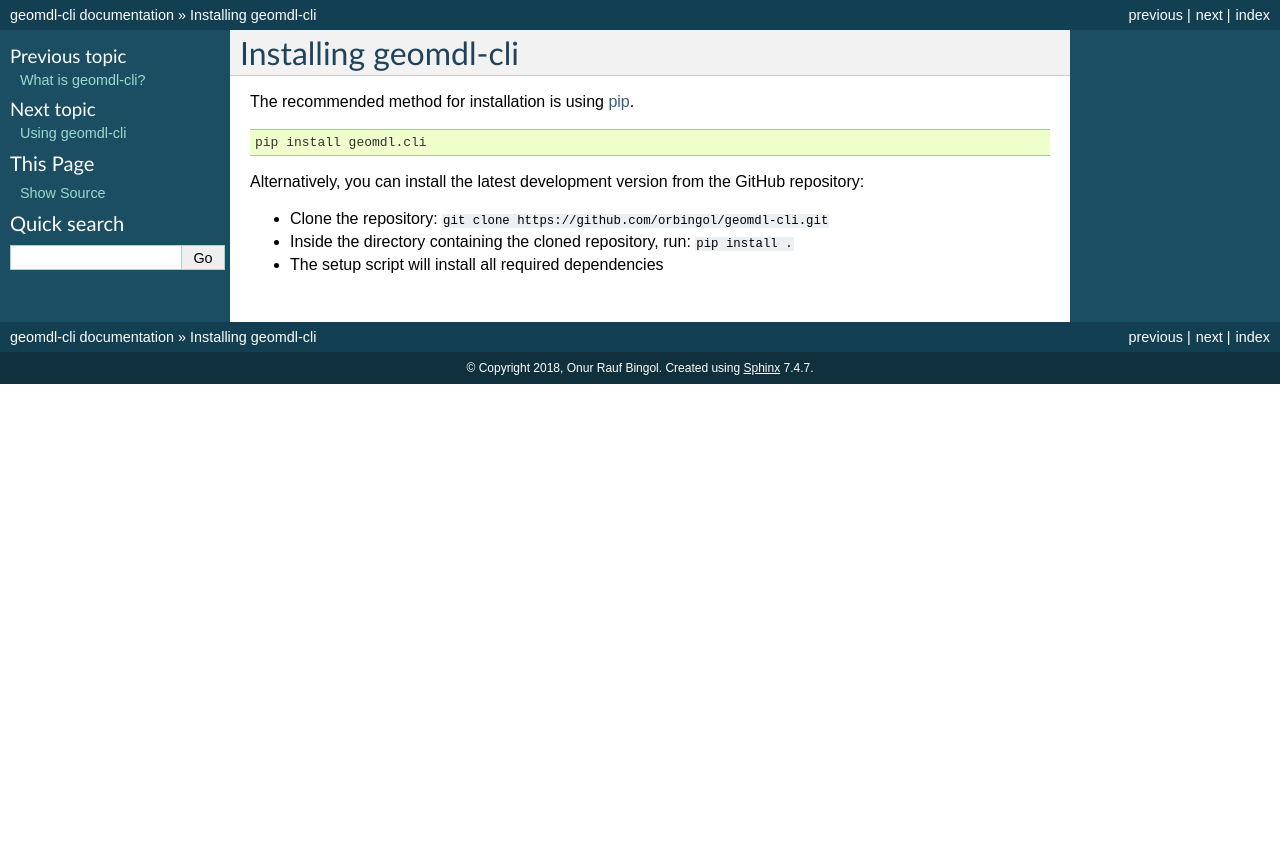
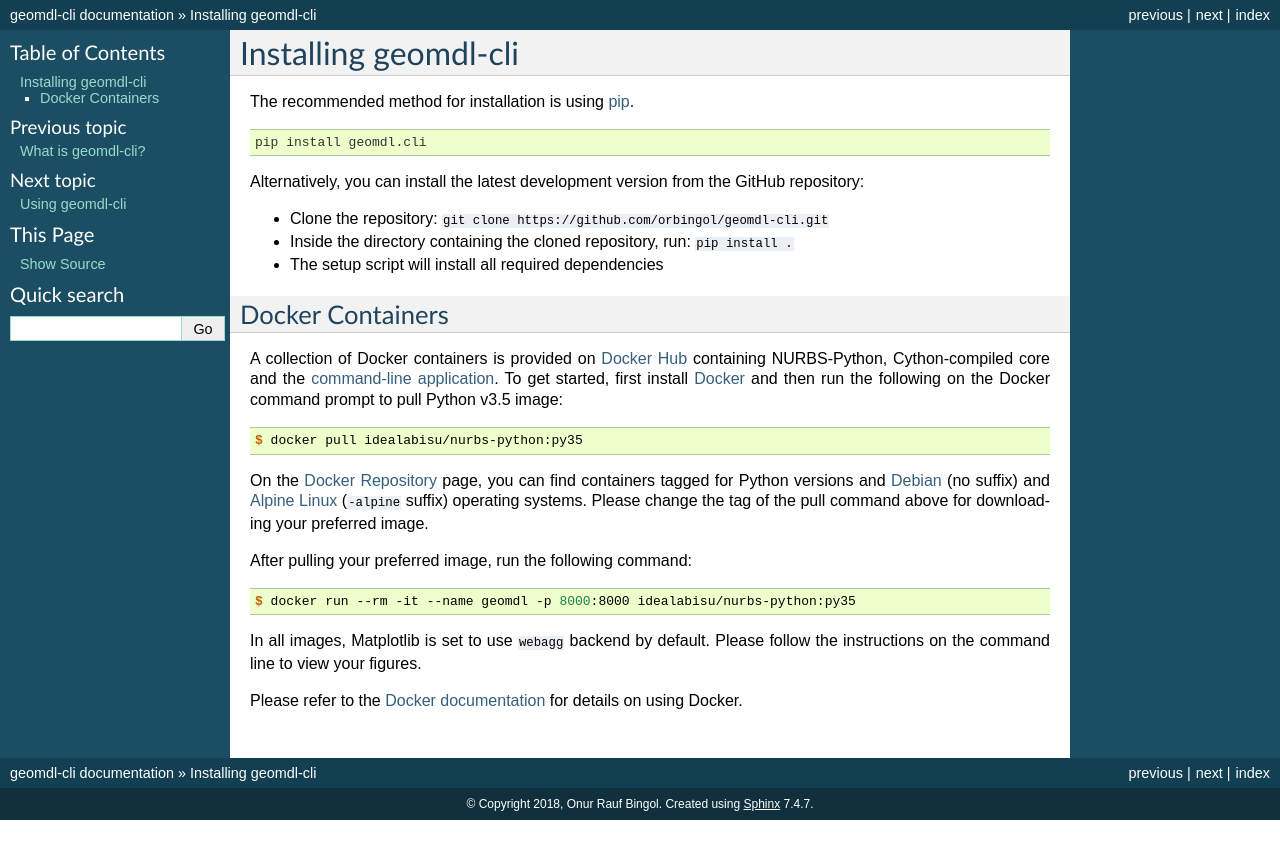
Before and after one commit to orbingol/geomdl-cli, a Sphinx documentation site: the page built from docs/install.rst, in a window 1280 px wide. Shown: the top 859 px of the page. Built offline with Sphinx 7.4.7, drawn with Linux system fonts in a browser that asks for light colours; formulas are drawn with MathJax 3.

Commit message:
Add info on Docker containers

```diff
--- a/docs/install.rst
+++ b/docs/install.rst
@@ -12,3 +12,31 @@
 * Clone the repository: ``git clone https://github.com/orbingol/geomdl-cli.git``
 * Inside the directory containing the cloned repository, run: ``pip install .``
 * The setup script will install all required dependencies
+
+Docker Containers
+=================
+
+A collection of Docker containers is provided on `Docker Hub <https://hub.docker.com/r/idealabisu/nurbs-python/>`_
+containing NURBS-Python, Cython-compiled core and the `command-line application <https://geomdl-cli.readthedocs.io>`_.
+To get started, first install `Docker <https://www.docker.com/>`_ and then run the following on the Docker command
+prompt to pull Python v3.5 image:
+
+.. code-block:: console
+
+    $ docker pull idealabisu/nurbs-python:py35
+
+On the `Docker Repository <https://hub.docker.com/r/idealabisu/nurbs-python/>`_ page, you can find containers tagged for
+Python versions and `Debian <https://www.debian.org/>`_ (no suffix) and `Alpine Linux <https://alpinelinux.org/>`_
+(``-alpine`` suffix) operating systems. Please change the tag of the pull command above for downloading your preferred
+image.
+
+After pulling your preferred image, run the following command:
+
+.. code-block:: console
+
+    $ docker run --rm -it --name geomdl -p 8000:8000 idealabisu/nurbs-python:py35
+
+In all images, Matplotlib is set to use ``webagg`` backend by default. Please follow the instructions on the command
+line to view your figures.
+
+Please refer to the `Docker documentation <https://docs.docker.com/>`_ for details on using Docker.
```
